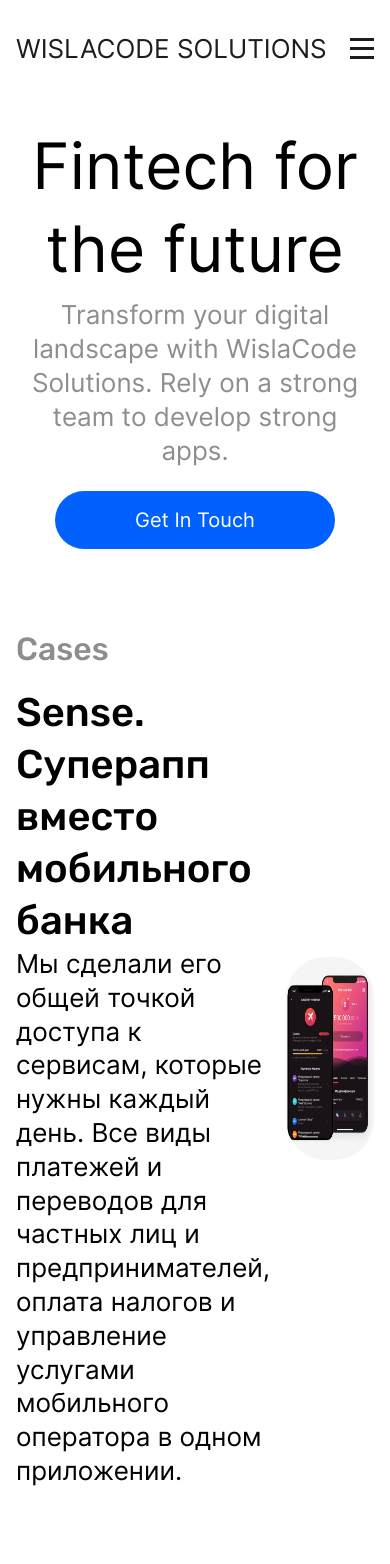
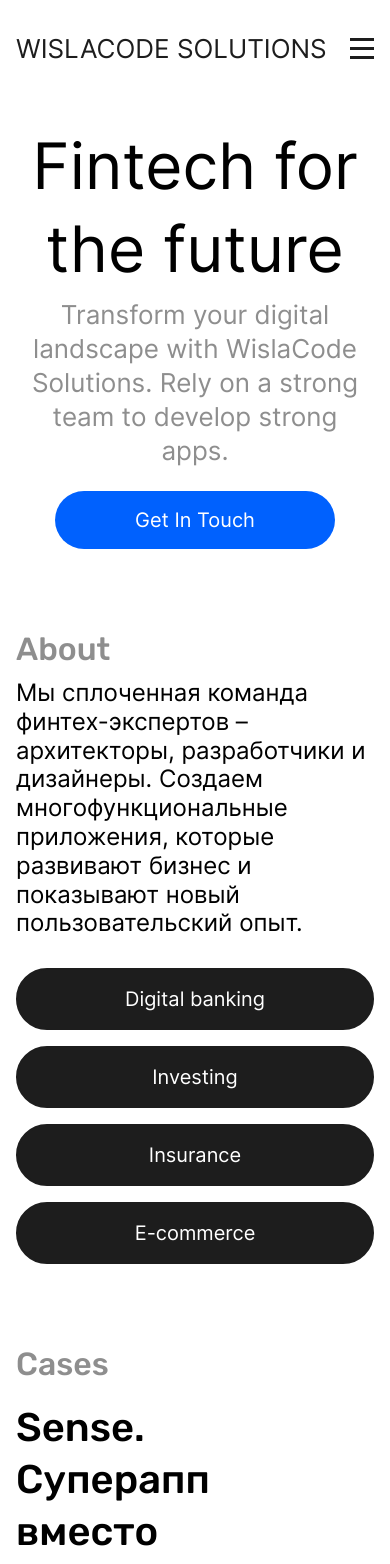
Before and after one commit to Clevertec-ru/clevertec-global, a Next.js app: page / in a window 390 px wide. Shown: the top 1564 px of the page. Built offline with nearby package versions, Linux system fonts and the light colour scheme.

Commit message:
feat(about): сделать блок about

```diff
--- a/app/page.tsx
+++ b/app/page.tsx
@@ -3,11 +3,13 @@
 import { Footer } from '../src/components/footer';
 import { NavMenu } from '../src/components/nav-menu';
 import { Header } from '../src/components/header';
+import { About } from '../src/components/about';
 
 const Page = () => (
     <>
         <NavMenu />
         <Header />
+        <About />
         <CasesSection />
         <ContactUs />
         <Footer />
--- /dev/null
+++ b/src/components/about/about.module.scss
@@ -0,0 +1,42 @@
+@import '../../../styles/const.scss';
+@import '../../../styles/mixins.scss';
+
+.about {
+    @include wrapper;
+    padding-top: 80px;
+
+    .aboutTitle {
+        @include blockName;
+    }
+
+    .aboutText {
+        padding-top: 8px;
+        max-width: 960px;
+        @include mediumSizeContent;
+    }
+
+    .aboutCards {
+        padding-top: 90px;
+        display: grid;
+        grid-template-columns: repeat(4, 1fr);
+        column-gap: 16px;
+
+        @media (max-width: 850px) {
+            padding-top: 50px;
+            grid-template-columns: repeat(2, 1fr);
+            row-gap: 32px;
+        }
+
+        @media (max-width: 460px) {
+            padding-top: 30px;
+            grid-template-columns: repeat(1, minmax(max-content, 320px));
+            row-gap: 16px;
+            column-gap: 0;
+            justify-content: center
+        }
+
+        @media (max-width: 400px) {
+            grid-template-columns: repeat(1, 1fr);
+        }
+    }
+}
--- /dev/null
+++ b/src/components/about/about.tsx
@@ -0,0 +1,19 @@
+import { ABOUT } from '../../constants/about';
+import { Frame } from '../frame';
+import styles from './about.module.scss';
+
+
+export const About = () => (
+    <section className={styles.about}>
+        <h4 className={styles.aboutTitle}>{ABOUT.title}</h4>
+        <p className={styles.aboutText}>{ABOUT.text}</p>
+        <div className={styles.aboutCards}>
+            {ABOUT.cards.map((item) =>
+                <Frame
+                    title={item}
+                    background={'Black'}
+                />
+            )}
+        </div>
+    </section>
+);
--- /dev/null
+++ b/src/components/about/index.ts
@@ -0,0 +1 @@
+export { About } from './about';
--- /dev/null
+++ b/src/components/frame/frame.module.scss
@@ -0,0 +1,18 @@
+@import '../../../styles/const.scss';
+@import '../../../styles/mixins.scss';
+
+.frame {
+    display: flex;
+    justify-content: center;
+    white-space: nowrap;
+    padding: 16px 32px;
+    background-color: $white;
+    border: 2px solid $primary-text;
+    color: $primary-text;
+    border-radius: 40px;
+}
+
+.frameBlack {
+    background-color: $primary-text;
+    color: $white;
+}
--- /dev/null
+++ b/src/components/frame/frame.tsx
@@ -0,0 +1,10 @@
+import classNames from 'classnames';
+
+import styles from './frame.module.scss';
+
+
+export const Frame = ({ title, background }) => (
+    <span className={classNames(styles.frame, styles[`frame${background}`]) }>
+        {title}
+    </span>
+);
--- /dev/null
+++ b/src/components/frame/index.ts
@@ -0,0 +1 @@
+export { Frame } from './frame';
--- /dev/null
+++ b/src/constants/about.ts
@@ -0,0 +1,10 @@
+export const ABOUT = {
+    title: 'About',
+    text: 'Мы сплоченная команда финтех-экспертов – архитекторы, разработчики и дизайнеры. Создаем многофункциональные приложения, которые развивают бизнес и показывают новый пользовательский опыт.',
+    cards: [
+        'Digital banking',
+        'Investing',
+        'Insurance',
+        'E-commerce'
+    ]
+}
--- a/styles/mixins.scss
+++ b/styles/mixins.scss
@@ -43,8 +43,17 @@
     font-style: normal;
     font-weight: 400;
     line-height: 130%;
+
+    @media (max-width: 850px) {
+        font-size: 32px;
+        line-height: 120%;
+    }
+
+    @media (max-width: 460px) {
+        font-size: 24px;
+        line-height: 120%;
+    }
 }
-
 
 @mixin blockContent {
     font-size: 26px;
```
